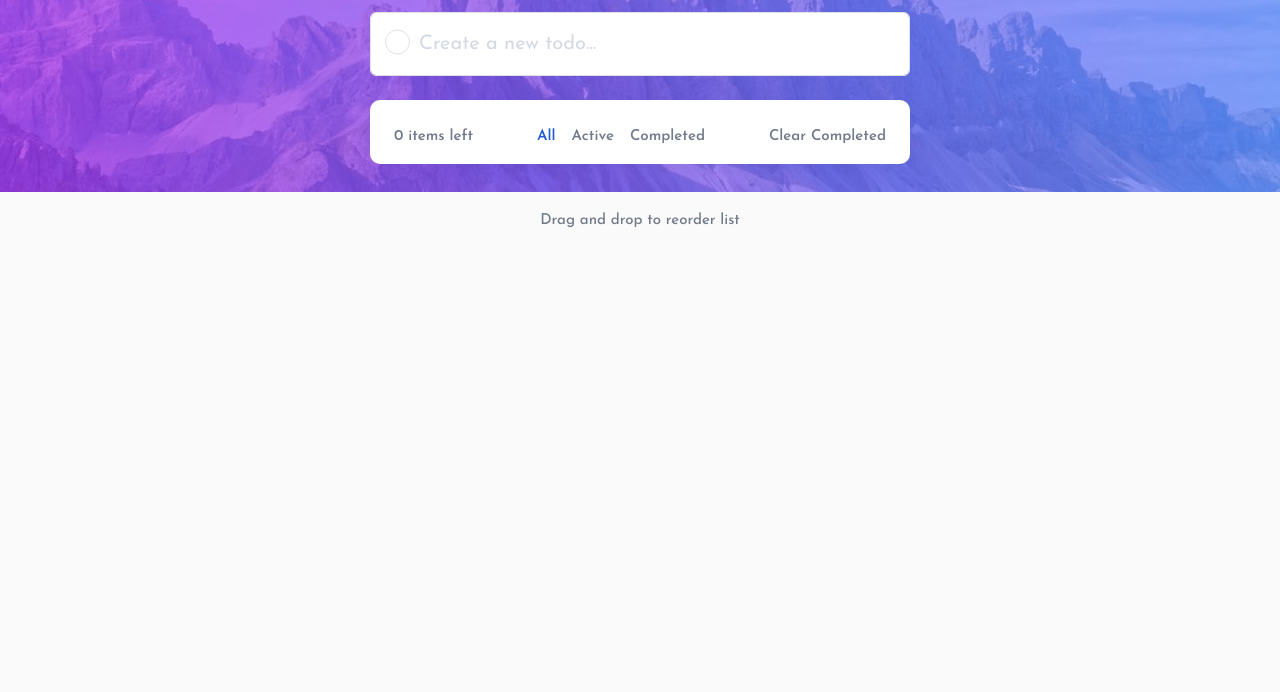
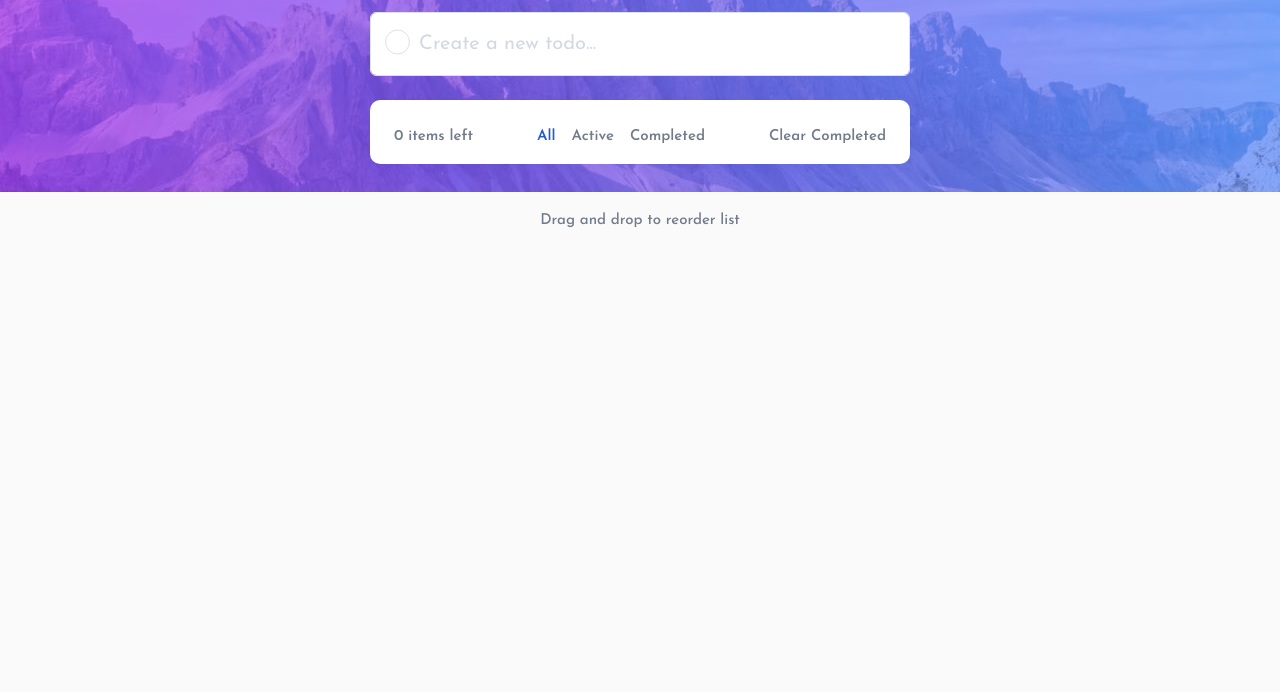
Before and after one commit to nikkoboy32/todo-app, a website: page index.html in a window 1280 px wide. Shown: the part 108-800 px from the top of the page. Drawn offline with nearby package versions, Linux system fonts and the light colour scheme.

Commit message:
Update style2.css

```diff
--- a/style.css
+++ b/style.css
@@ -15,7 +15,7 @@ body {font-size: 18px; font-family: var(--primaryFont); background: #FAFAFA;}
 .wrapper {width: 100%; max-width: 540px; margin: 0 auto}
 
 /* main {position: relative;} */
-main::before {content: ''; background: url(images/bg-desktop-light.jpg); top: 0; position: absolute; min-height: 300px; left: 0; right: 0; background-position: center/cover; z-index: -1; transition: 0.3s;}
+main::before {content: ''; background: url(images/bg-desktop-light.jpg) center/cover; top: 0; position: absolute; min-height: 300px; left: 0; right: 0;z-index: -1; transition: 0.3s;}
 main.dark::before {background: url(images//bg-desktop-dark.jpg) center/cover}
 
 .main_logo h1 {letter-spacing: 15px;}
```
